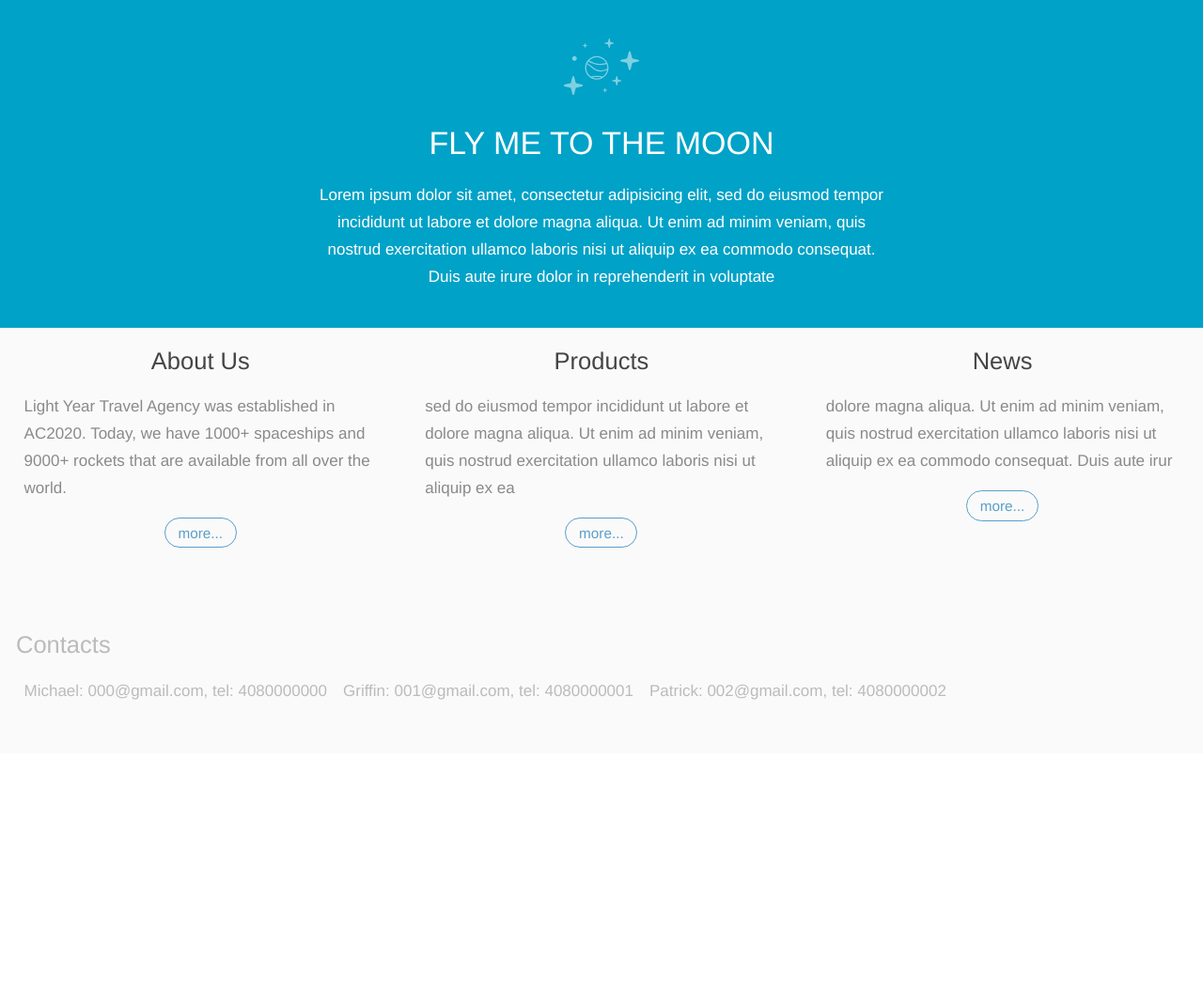
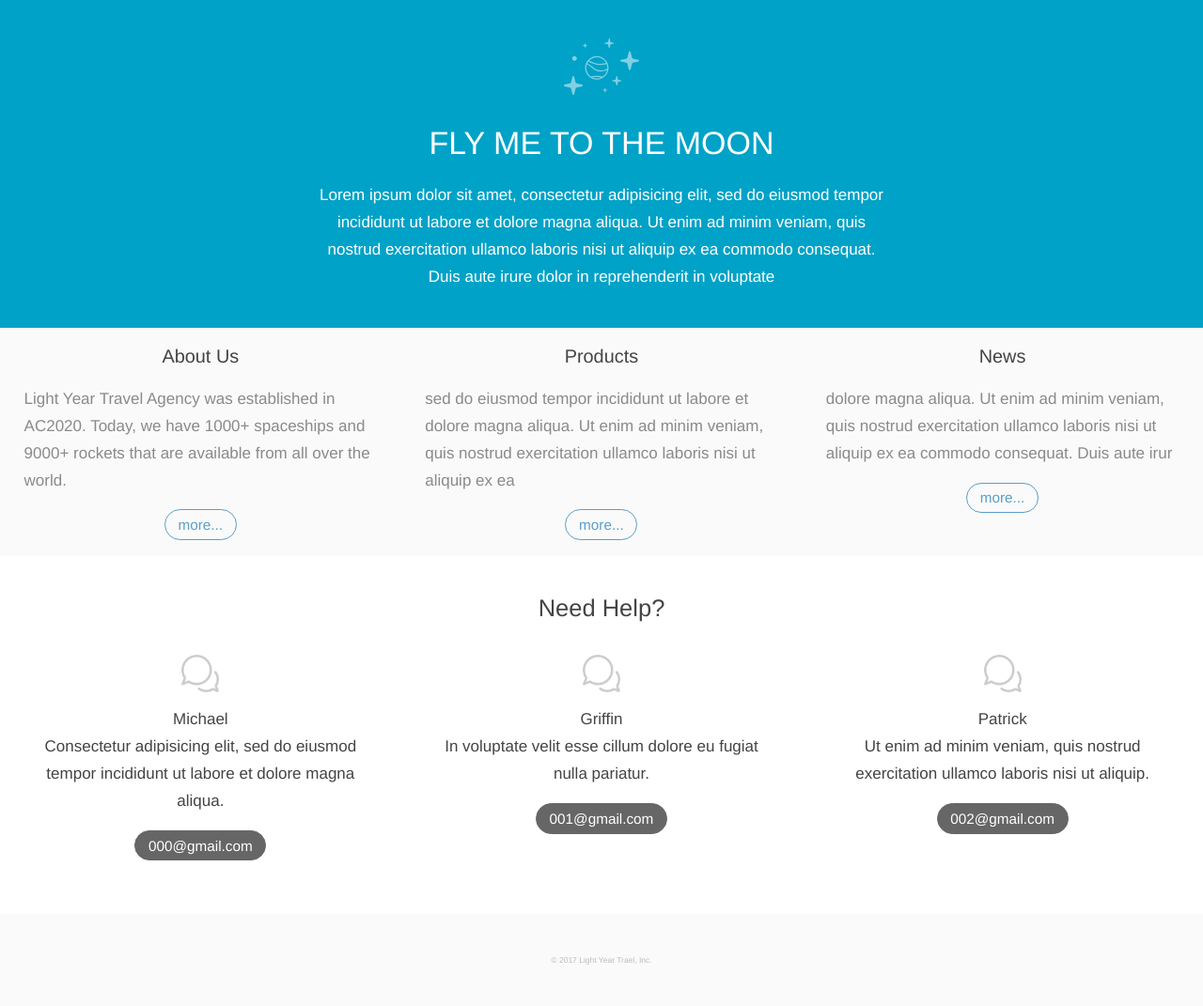
Before and after one commit to manymeeting/CoolCompany, a PHP site: page /home.php in a window 1280 px wide. Shown: the part 74-1145 px from the top of the page at 94% size. Before the commit the page ends 819 px from the top, so only its background shows below. Run offline with PHP 8.4, Linux system fonts and the light colour scheme.

Commit message:
update content and styles of home page

```diff
--- a/contacts.txt
+++ b/contacts.txt
@@ -2,16 +2,19 @@
   {
     "name" : "Michael",
     "email" : "000@gmail.com",
-    "tel": "4080000000"
+    "tel": "4080000000",
+    "intro": "Consectetur adipisicing elit, sed do eiusmod tempor incididunt ut labore et dolore magna aliqua."
   },
   {
     "name" : "Griffin",
     "email" : "001@gmail.com",
-    "tel": "4080000001"
+    "tel": "4080000001",
+    "intro": "In voluptate velit esse cillum dolore eu fugiat nulla pariatur."
   },
   {
     "name" : "Patrick",
     "email" : "002@gmail.com",
-    "tel": "4080000002"
+    "tel": "4080000002",
+    "intro": "Ut enim ad minim veniam, quis nostrud exercitation ullamco laboris nisi ut aliquip."
   }
 ]
--- a/css/main.css
+++ b/css/main.css
@@ -15,11 +15,6 @@
   text-align: center;
 }
 
-#home_banner article
-{
-
-}
-
 #home_banner svg
 {
   height: 80px;
@@ -32,7 +27,12 @@
 }
 
 
-#home_content h2
+#home_content
+{
+  padding-bottom: 40px;
+}
+
+#home_content h3
 {
   text-align: center;
 }
@@ -46,3 +46,31 @@
 {
   text-align: center;
 }
+
+#home_contacts
+{
+  background-color: #ffffff;
+  padding-bottom: 40px;
+  padding-top: 20px;
+  text-align: center;
+}
+
+#home_contacts article
+{
+  padding: 0 30px;
+}
+
+#home_contacts img
+{
+  height: 40px;
+  width: 40px;
+  margin: 15px auto 15px auto;
+  text-align: center;
+  display: block;
+}
+
+#home_footer
+{
+  text-align: center;
+  font-size: 0.5em;
+}
--- a/home.php
+++ b/home.php
@@ -30,7 +30,7 @@
 
   <div id="home_banner" class="row">
     <div class="section">
-      <img src="./images/stars.svg" class="svg" align="middle">
+      <img src="./images/stars.svg" class="svg">
       <h1>FLY ME TO THE MOON</h1>
 
       <article>Lorem ipsum dolor sit amet, consectetur adipisicing elit, sed do eiusmod tempor incididunt ut labore et dolore magna aliqua. Ut enim ad minim veniam, quis nostrud exercitation ullamco laboris nisi ut aliquip ex ea commodo consequat. Duis aute irure dolor in reprehenderit in voluptate </article>
@@ -40,7 +40,7 @@
   <div id="home_content" class="row">
     <div class="padded">
       <div id="about-section" class="col-1-3">
-        <h2>About Us</h2>
+        <h3>About Us</h3>
         <article>
           <?php echo $title; ?> was established in AC2020. Today, we have 1000+ spaceships and 9000+ rockets that are available from all over the world.
         </article>
@@ -48,7 +48,7 @@
       </div>
 
       <div id="products-section" class="col-1-3">
-        <h2>Products</h2>
+        <h3>Products</h3>
         <article>
           sed do eiusmod tempor incididunt ut labore et dolore magna aliqua. Ut enim ad minim veniam, quis nostrud exercitation ullamco laboris nisi ut aliquip ex ea
         </article>
@@ -56,7 +56,7 @@
       </div>
 
       <div id="news-section" class="col-1-3">
-        <h2>News</h2>
+        <h3>News</h3>
         <article>
           dolore magna aliqua. Ut enim ad minim veniam, quis nostrud exercitation ullamco laboris nisi ut aliquip ex ea commodo consequat. Duis aute irur
         </article>
@@ -65,10 +65,13 @@
     </div>
   </div>
 
-  <div id="home_footer" class="row footer">
-    <h2>Contacts</h2>
-    <ul id = "contacts-list">
-    </ul>
+  <div id="home_contacts" class="row">
+    <h2>Need Help?</h2>
+    <div id="contacts-section">
+      <div id="contacts-list" class="autogrid">
+      </div>
+    </div>
+
     <script>
       // load contacts information from file
       let contacts = [];
@@ -80,13 +83,25 @@
         ?>;
 
       // initialize contacts list
-      let contactsHTML = ""
-      contacts.forEach(function(contact) {
-        contactsHTML += "<li>" + contact.name + ": " + contact.email + ", tel: " + contact.tel + "</li>";
-      });
+      let contactsHTML = "";
+      for(let i = 0; i < contacts.length; i++)
+      {
+        contactsHTML +=
+        '<div class="col">' +
+          '<img src="./images/chat.png" class="size-forty">' +
+          '<strong>' + contacts[i].name + '</strong>' +
+          '<article>' + contacts[i].intro + '</article>' +
+          '<p><a href="#" class="btn small solid round">' + contacts[i].email + '</a></p>' +
+        '</div>';
+      }
+
       $("#contacts-list").html(contactsHTML);
 
     </script>
   </div>
+
+  <div id="home_footer" class="row footer">
+    <p>© 2017 Light Year Trael, Inc.</p>
+  </div>
 </body>
 </html>
```
Also changed, not shown: images/chat.png (added), images/phone-book.png (added), images/phone-book.svg (added).
